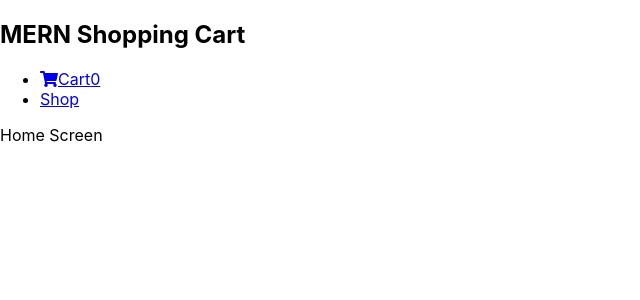
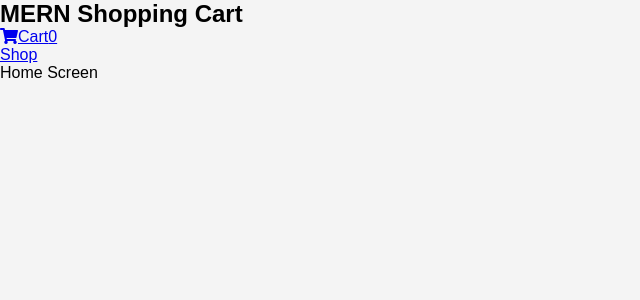
Before and after one commit to BrandonCzaja/YT-MERN-ECOMMERCE-CART-CLIENT, a React (Create React App) app: page / in a window 1280 px wide. Shown: the top 300 px of the page, without its empty margins (0-640 px from the left). Built offline with nearby package versions, Linux system fonts and the light colour scheme.

Commit message:
Added global styling in index.css

```diff
--- a/src/index.css
+++ b/src/index.css
@@ -1,13 +1,17 @@
-body {
-  margin: 0;
-  font-family: -apple-system, BlinkMacSystemFont, 'Segoe UI', 'Roboto', 'Oxygen',
-    'Ubuntu', 'Cantarell', 'Fira Sans', 'Droid Sans', 'Helvetica Neue',
-    sans-serif;
-  -webkit-font-smoothing: antialiased;
-  -moz-osx-font-smoothing: grayscale;
+/* Global Styling */
+
+* {
+	padding: 0;
+	margin: 0;
+	box-sizing: border-box;
 }
 
-code {
-  font-family: source-code-pro, Menlo, Monaco, Consolas, 'Courier New',
-    monospace;
+body {
+	font-family: Arial, Helvetica, sans-serif;
+	background-color: #f4f4f4;
 }
+
+img {
+	width: 100%;
+	object-fit: contain;
+}
```
